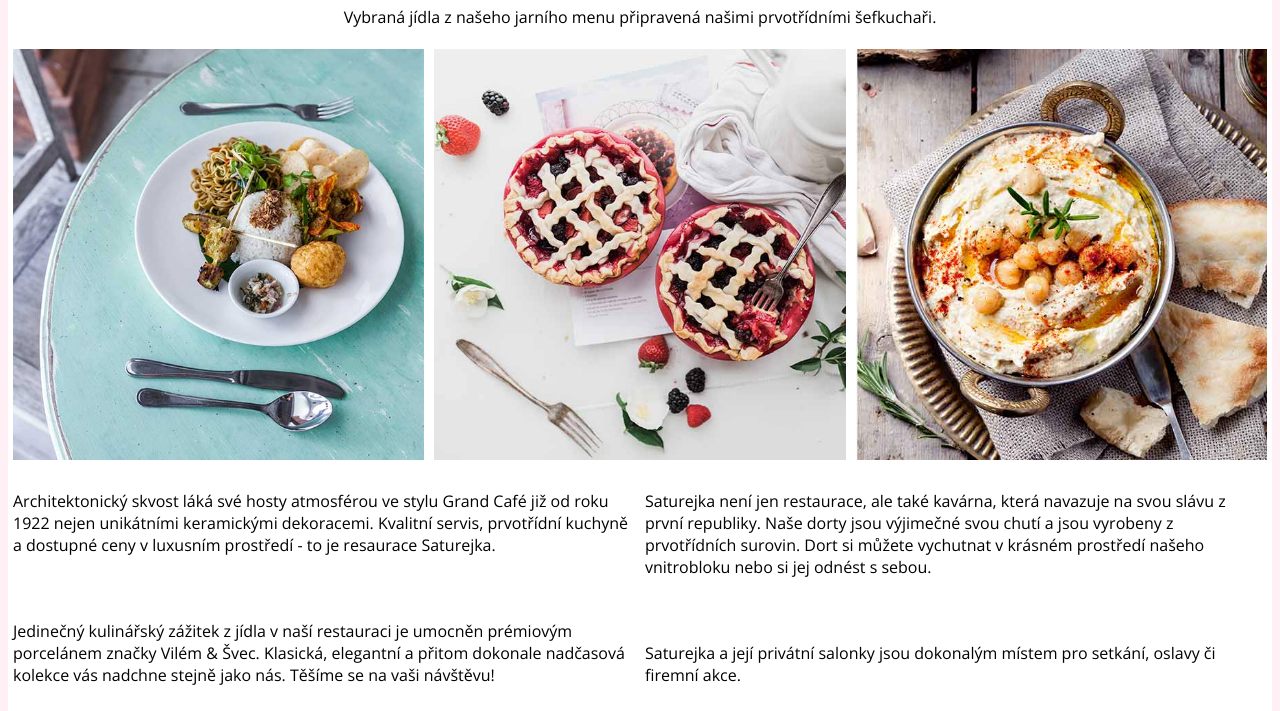
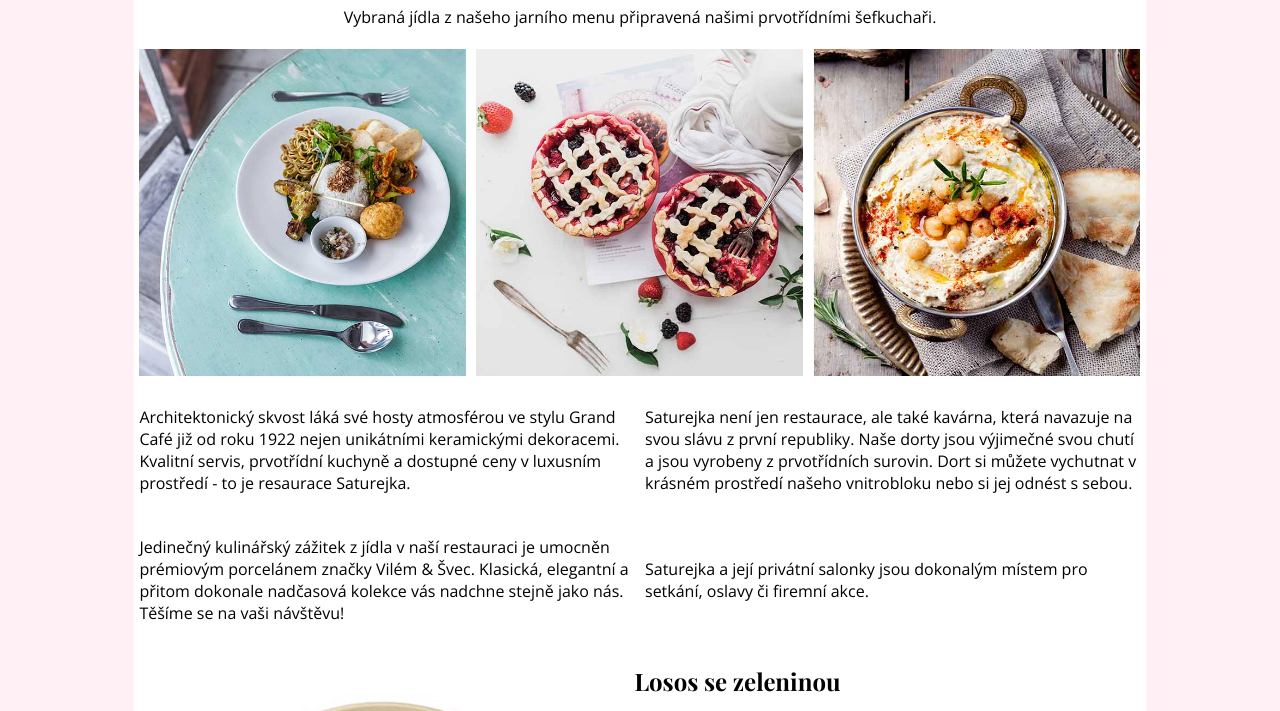
Before and after one commit to kristynakopalova/cviceni_saturejka, a plain HTML site: page index.html in a window 1280 px wide. Shown: the part 266-977 px from the top of the page. Drawn offline with nearby package versions, Linux system fonts and the light colour scheme.

Commit message:
odsazeni hlavniho obsahu od okraje stranky

```diff
--- a/index.html
+++ b/index.html
@@ -86,7 +86,7 @@
       Přijďte se potěšit naši chutnou a originální kuchyní v příjemném a milém
       prostředí.
     </p>
-    <div>
+    <div style="margin-left: 10%; margin-right: 10%">
       <h1>Naše nabídka</h1>
       <p class="zarovnani_na_stred">
         Vybraná jídla z našeho jarního menu připravená našimi prvotřídními
```
